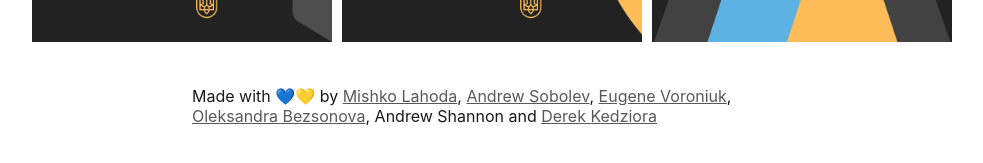
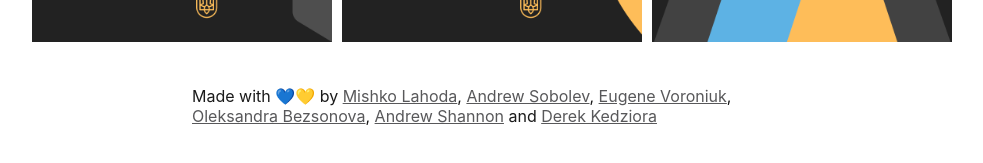
Before and after one commit to derekkedziora/ukrainian-wallpapers, a Jekyll site: the page built from index.md, in a window 1280 px wide. Shown: the part 891-1054 px from the top of the page, without its empty margins (148-1131 px from the left). Built offline with Jekyll 4.4.1, drawn with Linux system fonts in a browser that asks for light colours.

Commit message:
Update credits.html

```diff
--- a/_includes/credits.html
+++ b/_includes/credits.html
@@ -1 +1 @@
-<p class="credits">Made with 💙💛 by <a href="https://www.instagram.com/mishkoala/">Mishko Lahoda</a>, <a href="https://www.instagram.com/andrew_sobolev/">Andrew Sobolev</a>, <a href="https://www.instagram.com/eugeneworonyuk/">Eugene Voroniuk</a>, <a href="https://www.instagram.com/sandraolz/">Oleksandra Bezsonova</a>, Andrew Shannon and <a href="https://derekkedziora.com">Derek Kedziora</a></p>
+<p class="credits">Made with 💙💛 by <a href="https://www.instagram.com/mishkoala/">Mishko Lahoda</a>, <a href="https://www.instagram.com/andrew_sobolev/">Andrew Sobolev</a>, <a href="https://www.instagram.com/eugeneworonyuk/">Eugene Voroniuk</a>, <a href="https://www.instagram.com/sandraolz/">Oleksandra Bezsonova</a>, <a href="https://www.linkedin.com/in/andrew-shannon-us-ua/">Andrew Shannon</a> and <a href="https://derekkedziora.com">Derek Kedziora</a></p>
```
